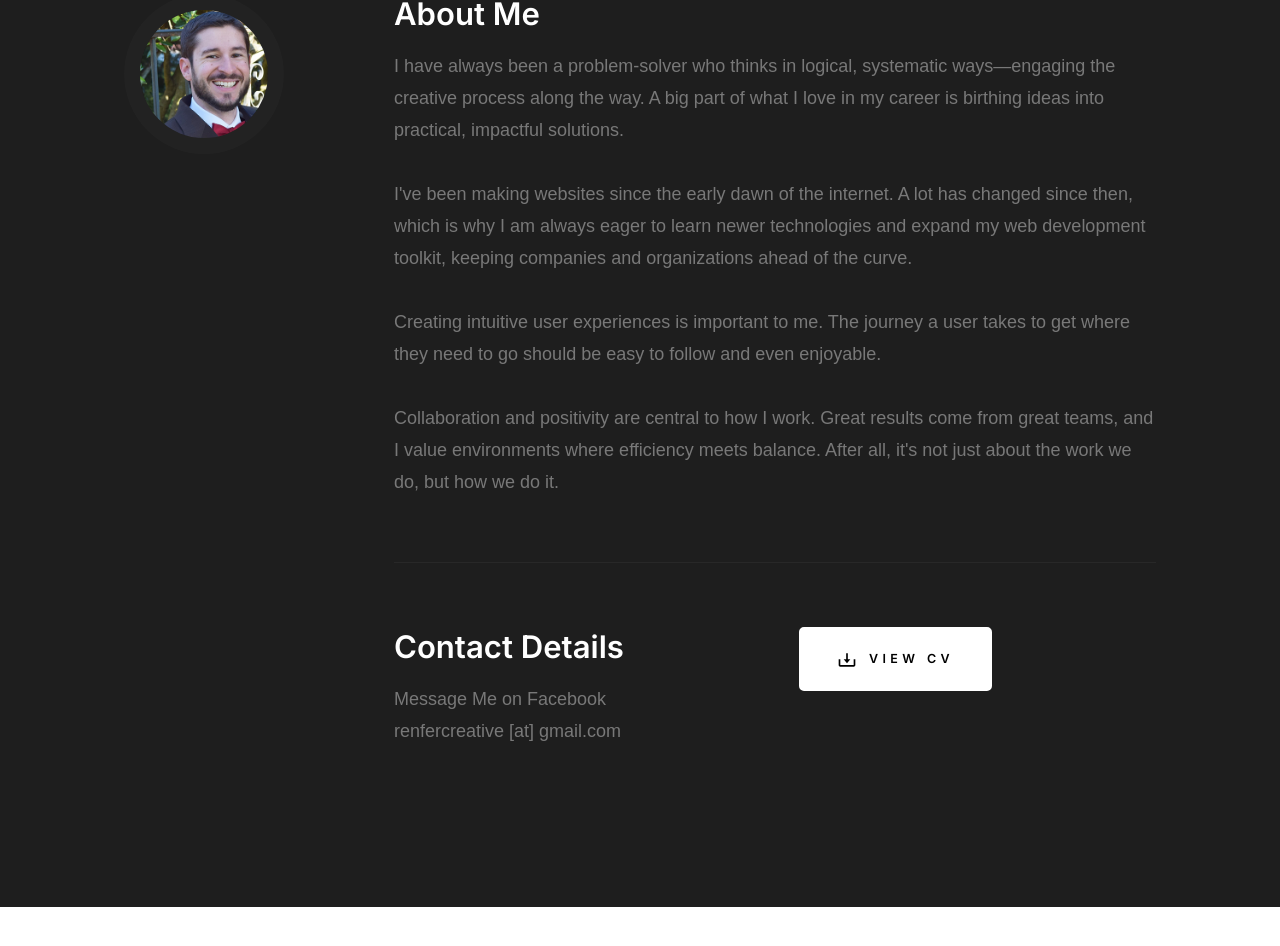
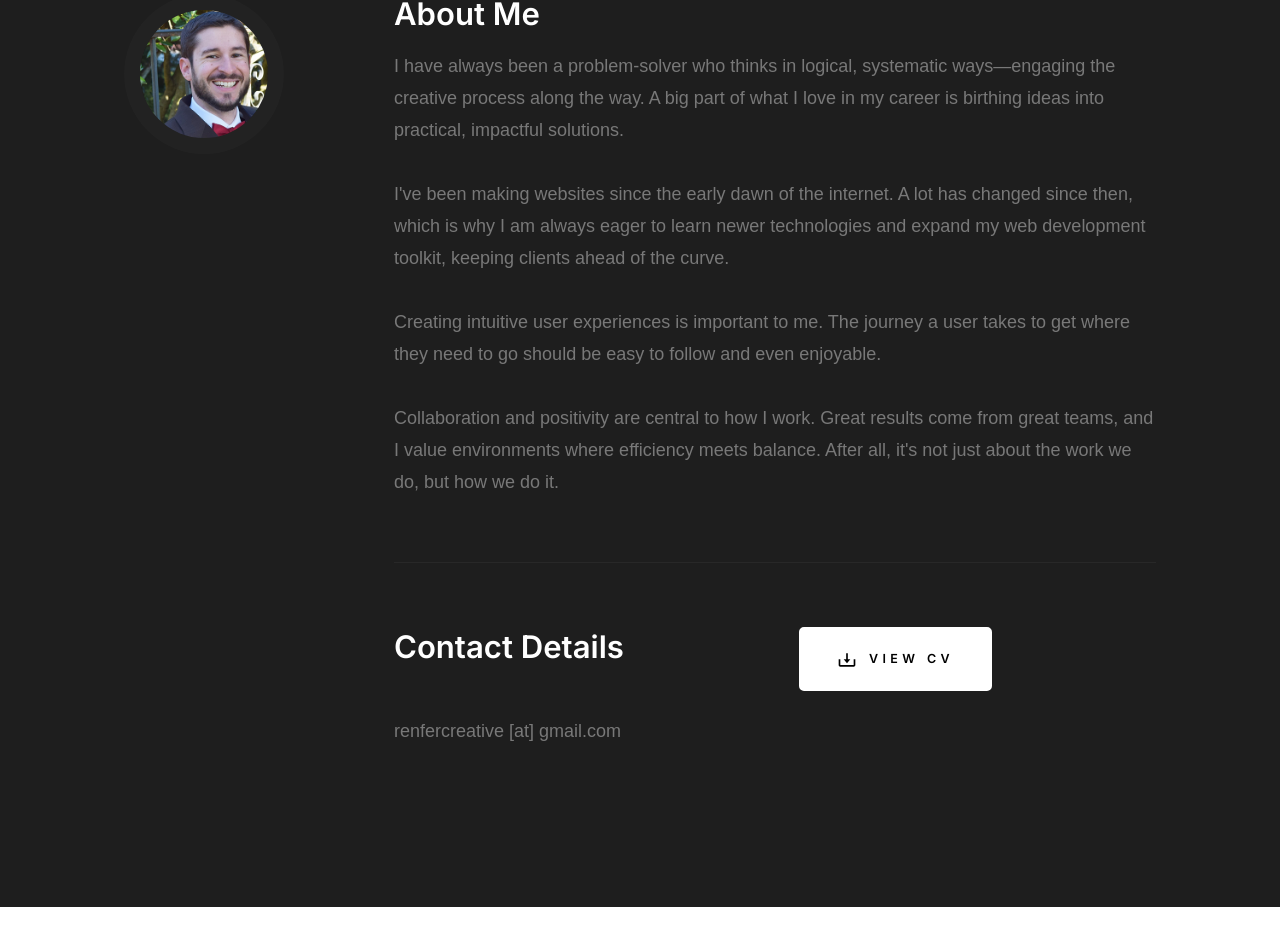
Before and after one commit to mattrenfer/resume-site, a React (Create React App) app: page / in a window 1280 px wide. Shown: the part 1014-1960 px from the top of the page. Built offline with nearby package versions, Linux system fonts and the light colour scheme.

Commit message:
updated resume, title, description, and about info

```diff
--- a/public/index.html
+++ b/public/index.html
@@ -1,14 +1,15 @@
 <!DOCTYPE html>
 <html lang="en">
+
 <head>
   <meta charset="utf-8" />
   <link rel="icon" href="%PUBLIC_URL%/favicon.ico" />
   <meta name="viewport" content="width=device-width, initial-scale=1" />
   <meta name="theme-color" content="#000000" />
-    <meta
-      name="description"
-      content="Web site created using create-react-app"
-    />
+  <meta name="description" content="Collaborative developer & UX
+                                    strategist with 15+ years of experience
+                                    delivering intuitive, scalable
+                                    digital solutions." />
   <link rel="apple-touch-icon" href="%PUBLIC_URL%/logo192.png" />
   <!--
       manifest.json provides metadata used when your web app is installed on a
@@ -35,8 +36,9 @@
       work correctly both with client-side routing and a non-root public URL.
       Learn how to configure a non-root public URL by running `npm run build`.
     -->
-    <title>Matthew Russell Renfer - Interface Engineer</title>
+  <title>Matthew Russell Renfer - Digital Solutions Engineer</title>
 </head>
+
 <body id="top" class="ss-preload">
 
   <!-- preloader
@@ -66,4 +68,5 @@
 
 
 </body>
+
 </html>
--- a/src/components/about/about.js
+++ b/src/components/about/about.js
@@ -28,8 +28,7 @@ export default class About extends Component {
                                 dawn of the internet. A lot has changed since
                                 then, which is why I am always eager to learn
                                 newer technologies and expand my web development
-                                toolkit, keeping companies and organizations
-                                ahead of the curve.
+                                toolkit, keeping clients ahead of the curve.
                             </p>
                             <p>
                                 Creating intuitive user experiences is important
@@ -49,20 +48,20 @@ export default class About extends Component {
                                 <div className='column w-1000-stack'>
                                     <h3>Contact Details</h3>
                                     <p>
-                                        <a
+                                        {/* <a
                                             href={resumeData.facebookMessenger}
                                             target='_blank'
                                             rel='noreferrer'
                                         >
                                             Message Me on Facebook
-                                        </a>
+                                        </a> */}
                                         <br />
                                         {resumeData.email}
                                     </p>
                                 </div>
                                 <div className='column w-1000-stack'>
                                     <a
-                                        href={`${resumeData.publicUrl}/resume-2024.pdf${resumeData.resumeVersion}`}
+                                        href={`${resumeData.publicUrl}/matthew.renfer-resume-2025.pdf${resumeData.resumeVersion}`}
                                         className='btn btn--download'
                                         target='_blank'
                                         rel='noreferrer'
```
Also changed, not shown: 1 other file (tests, documents, lock files or other folders). Lines whose indentation alone changed are shown as unchanged.
